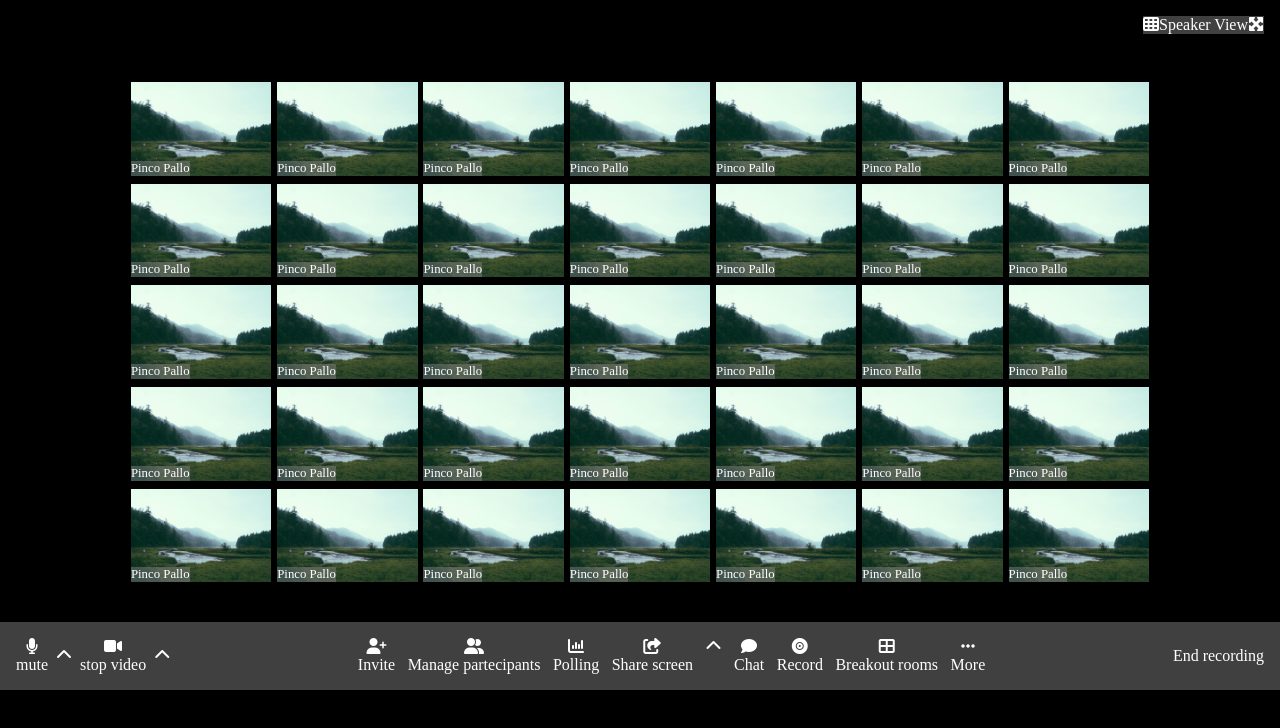
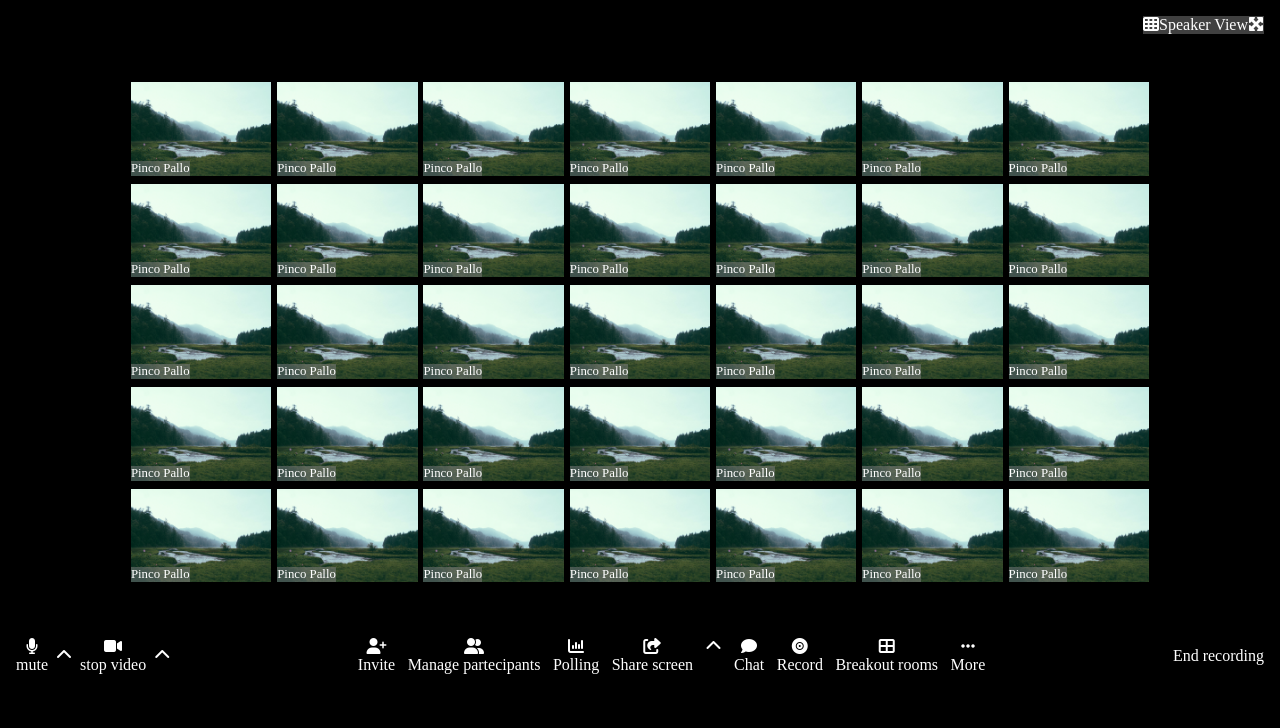
Before and after one commit to FedericoRosso97/html-css-webapp, a plain HTML site: page index.html in a window 1280 px wide. Drawn offline with Linux system fonts and the light colour scheme.

Commit message:
tolgo nav-container

```diff
--- a/index.html
+++ b/index.html
@@ -238,7 +238,7 @@
             </section>
         </div>
     </main>
-    <div class="nav-container gray-background">
+
         <nav class="white  flex">
 
             <section class="nav-section flex">
@@ -305,7 +305,5 @@
                 </div>
                </section>
     </nav>
-    </div>
-
 </body>
 </html>
```
